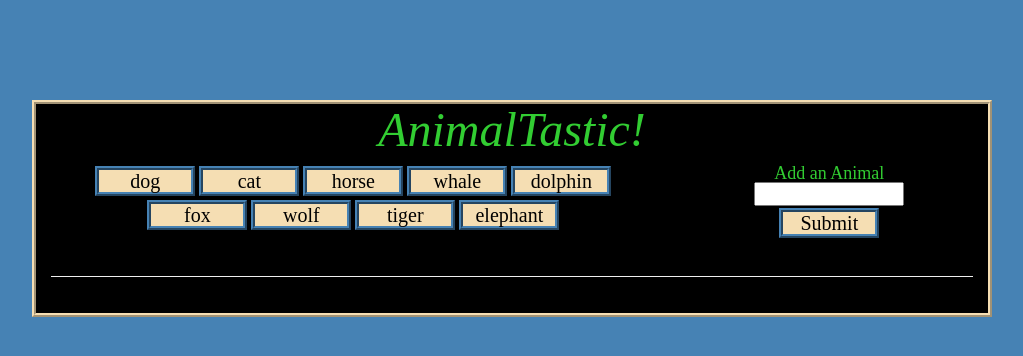
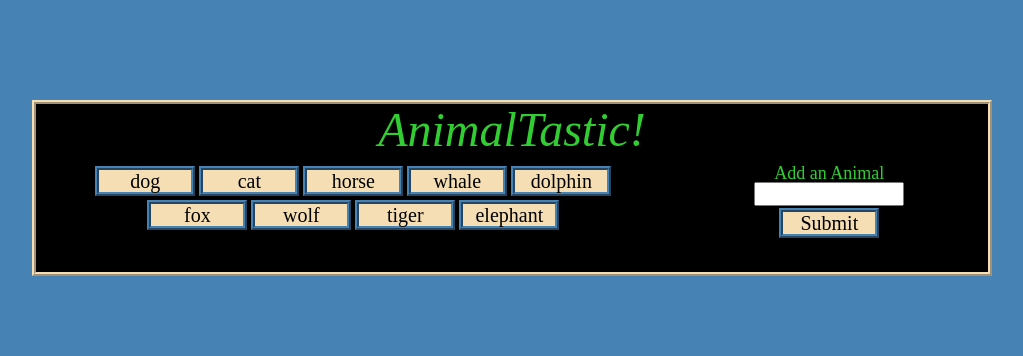
Before and after one commit to JRiepe/AnimalTastic, a PHP site: page / in a window 1280 px wide. Shown: the top 356 px of the page, without its empty margins (128-1151 px from the left). Run offline with PHP 8.4, Linux system fonts and the light colour scheme.

Commit message:
made site look sharper

```diff
--- a/assets/css/style.css
+++ b/assets/css/style.css
@@ -105,9 +105,6 @@
 	position: relative;
 	float: left;
 
-
-
-
 }
 
 #submitCol	{
@@ -115,17 +112,17 @@
 	float: left;
 	text-align: center;
 
+}
+
+#animalRow	{
+	position: relative;
+	float: left;
+	width: 100%;
+	color: wheat;
+	font-size: 20px;
 
 }
 
-#giphyRow	{
-	position: absolute;
-	float: left;
-	width: 100%;
-
-
-
-}
 
 hr {
 color: wheat;
--- a/assets/javascript/animals.js
+++ b/assets/javascript/animals.js
@@ -72,7 +72,6 @@
                                       var results = response.data;
                                       for (var i = 0; i < results.length; i++) {
 
-                                          var animalDiv = "" // $('<div class="animalDiv">');
                                           var p = $('<p>').text('Rating: ' + results[i].rating);
 
                                           var animalImg = $('<img>').attr('src',results[i].images.fixed_height_still.url);
@@ -82,8 +81,8 @@
                                           animalImg.attr('data-animate', results[i].images.fixed_height.url);
                                           animalImg.attr('data-state','still');
 
-                                          // animalDiv.append(p).append(animalImg);
-                                          $('#animalRow').append(p).append(animalImg);   // prepend(animalDiv);
+                                          $('#animalRow').append('<hr>').append(p).append('<br>').append(animalImg);
+
 
                                       }
 
--- a/index.html
+++ b/index.html
@@ -48,7 +48,7 @@
 			</div> <!-- End row -->
 
 		<!-- The Animal Giphs from click are placed here! -->
-			<hr>
+
 			<br>
 			<div class="row" id="animalRow"></div> <!-- The Gyphs -->
 
```
